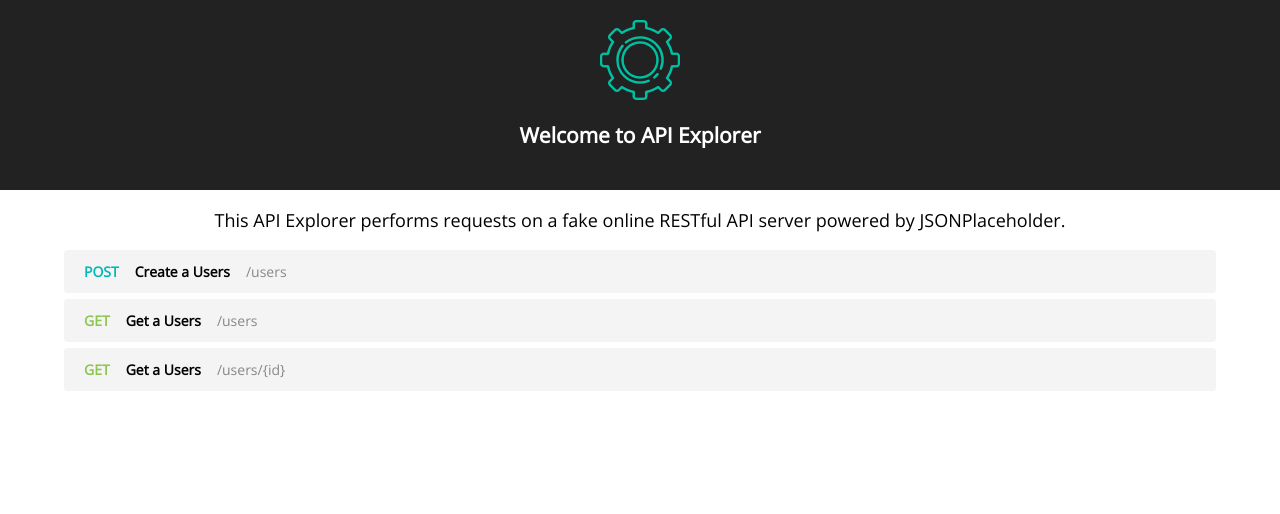
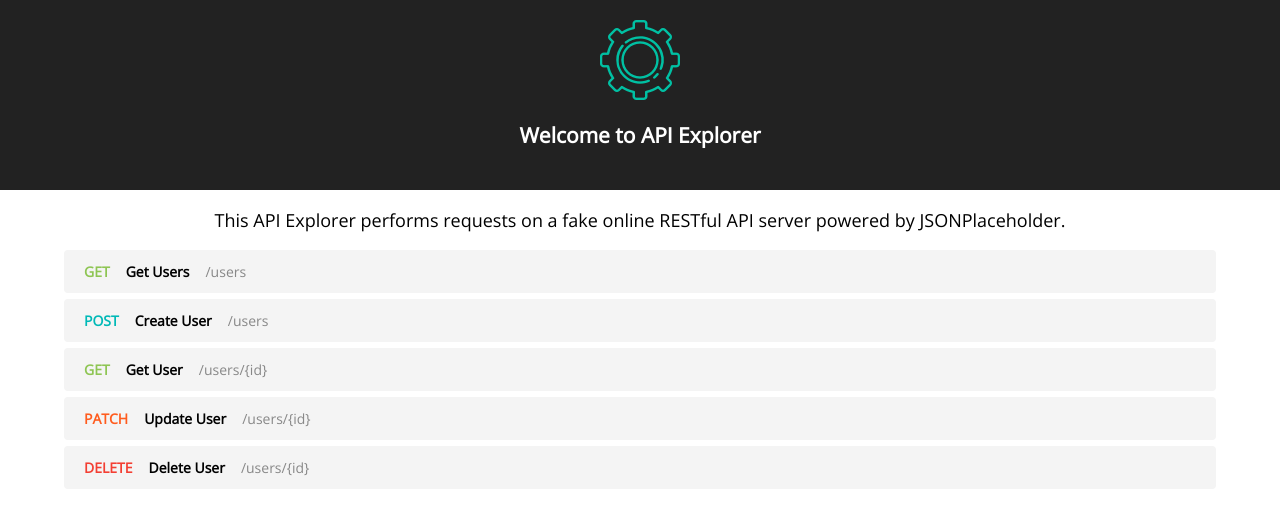
Before and after one commit to edwinla/api-explorer, a React (Create React App) app: page / in a window 1280 px wide. Shown: the top 514 px of the page. Built offline with nearby package versions, Linux system fonts and the light colour scheme.

Commit message:
Add title to route and delete example

```diff
--- a/src/ApiComponent.jsx
+++ b/src/ApiComponent.jsx
@@ -1,7 +1,11 @@
 import React, {Component} from 'react';
 import ApiComponentParameter from './ApiComponentParameter';
-import {filterObjectsWithKey, formatAction, getMethodClass, hideElementClass, fetchRequest} from './App_util';
-import _ from 'underscore';
+import {
+  filterObjectsWithKey,
+  getMethodClass,
+  hideElementClass,
+  fetchRequest
+} from './App_util';
 import './ApiComponent.css';
 
 export default class ApiComponent extends Component  {
@@ -49,13 +53,13 @@ export default class ApiComponent extends Component  {
   }
 
   render() {
-    const {resource, route, routeDescription, method} = this.props;
+    const {resource, route, routeTitle, routeDescription, method} = this.props;
     const {data, hide, response} = this.state;
 
     const renderData = data.map((parameter, index) => {
       return (
         <ApiComponentParameter
-          key={`api-component-parameter-${parameter.attributes.name}`}
+          key={`api-${resource}-${method}-${parameter.attributes.name}`}
           parameter={parameter}
           index={index}
           resource={resource}
@@ -70,7 +74,7 @@ export default class ApiComponent extends Component  {
         <div onClick={this.handleToggleDisplay} className="api-component-title">
           <span className={getMethodClass(method)}>{method}</span>
           <span className="api-component-action">
-            {formatAction(method, resource)}
+            {routeTitle}
           </span>
           <span className="api-component-resource">{route}</span>
         </div>
--- a/src/ApiComponentParameter.jsx
+++ b/src/ApiComponentParameter.jsx
@@ -1,4 +1,4 @@
-import React, {Component} from 'react';
+import React from 'react';
 import _ from 'underscore';
 
 const ApiComponentParameter = ({parameter, handleUpdateParameter, index, resource}) => {
--- a/src/App_data.js
+++ b/src/App_data.js
@@ -2,8 +2,17 @@ export const exploreUsersData = [
   {
     resource: 'users',
     route: '/users',
+    routeTitle: 'Get Users',
+    routeDescription: 'Returns a list of available users',
+    method: 'GET',
+    data: []
+  },
+  {
+    resource: 'users',
+    route: '/users',
+    routeTitle: 'Create User',
     routeDescription: 'Creates a new user using full-name, email, and phone number (optional)',
-    method: 'post',
+    method: 'POST',
     data: [
       {
         parameter: 'Full Name',
@@ -49,16 +58,90 @@ export const exploreUsersData = [
   },
   {
     resource: 'users',
-    route: '/users',
-    routeDescription: 'Returns a list of available users',
-    method: 'get',
-    data: []
+    route: '/users/{id}',
+    routeTitle: 'Get User',
+    routeDescription: 'Returns data about a user from it\'s user id',
+    method: 'GET',
+    data: [
+      {
+        parameter: 'id',
+        attributes: {
+          name: 'id',
+          type: 'number',
+          value: '',
+        },
+        type: 'integer',
+        location: 'url',
+        description: 'Integer index value corresponding to user in  database'
+      }
+    ]
   },
   {
     resource: 'users',
     route: '/users/{id}',
-    routeDescription: 'Returns data about a user from it\'s user id',
-    method: 'get',
+    routeTitle: 'Update User',
+    routeDescription: 'Updates data about a user with user id',
+    method: 'PATCH',
+    data: [
+      {
+        parameter: 'id',
+        attributes: {
+          name: 'id',
+          type: 'number',
+          value: '',
+        },
+        type: 'integer',
+        location: 'url',
+        description: 'Integer index value corresponding to user in  database'
+      },
+      {
+        parameter: 'Full Name',
+        attributes: {
+          name: 'Full Name',
+          type: 'text',
+          value: '',
+          placeholder: 'John Doe',
+          minLength: 4,
+          required: true
+        },
+        type: 'string',
+        location: 'body',
+        description: 'Full name of the new user'
+      },
+      {
+        parameter: 'Email',
+        attributes: {
+          name: 'Email',
+          type: 'email',
+          value: '',
+          placeholder: 'John_Doe@email.com',
+          maxLength: 32,
+          required: true
+        },
+        type: 'string',
+        location: 'body',
+        description: 'Valid email of the new user'
+      },
+      {
+        parameter: 'Phone',
+        attributes: {
+          name: 'Phone',
+          type: 'tel',
+          value: '',
+          placeholder: '408 555 5555'
+        },
+        type: 'string',
+        location: 'body',
+        description: '9-digit (US) phone number of the new user'
+      }
+    ]
+  },
+  {
+    resource: 'users',
+    route: '/users/{id}',
+    routeTitle: 'Delete User',
+    routeDescription: 'Deletes user from database using user id',
+    method: 'DELETE',
     data: [
       {
         parameter: 'id',
--- a/src/App_util.js
+++ b/src/App_util.js
@@ -4,44 +4,23 @@ export const filterObjectsWithKey = (arr, key) => {
   }, []);
 };
 
-export const formatAction = (method, resource) => {
-  resource = resource.charAt(0).toUpperCase() + resource.slice(1);
-  let action;
-
-  switch (method) {
-    case 'get':
-      action = 'Get';
-      break;
-    case 'post':
-      action = 'Create';
-      break;
-    case 'patch':
-      action = 'Update';
-      break;
-    case 'delete':
-      action = 'Delete'
-      break;
-  }
-
-  return `${action} a ${resource}`;
-}
-
 export const getMethodClass = (method) => {
   let styleClass = 'api-component-method';
 
   switch (method) {
-    case 'post':
+    case 'POST':
       styleClass += ' http-post';
       break;
-    case 'get':
+    case 'GET':
       styleClass += ' http-get';
       break;
-    case 'patch':
+    case 'PATCH':
       styleClass += ' http-patch';
       break;
-    case 'delete':
+    case 'DELETE':
       styleClass += ' http-delete';
       break;
+      default:
   }
 
   return styleClass;
@@ -63,10 +42,15 @@ export const fetchRequest = (data) => {
 
   let url = `https://jsonplaceholder.typicode.com/${resource}`;
 
-  if (method === 'post') myRequest.body = JSON.stringify({body});
-  if (method === 'get' && body.length > 0) {
+  if (method === 'POST' || method === 'PATCH') {
+    myRequest.body = JSON.stringify({body});
+  }
+
+  if ((method !== 'POST') && body.length > 0) {
     url += `/${body[0].value}`
   }
+
+  debugger;
 
   return (
     fetch(url, myRequest)
```
